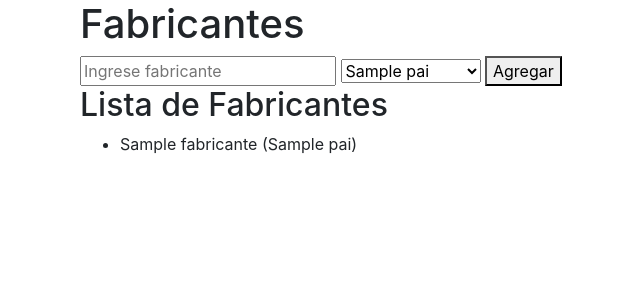
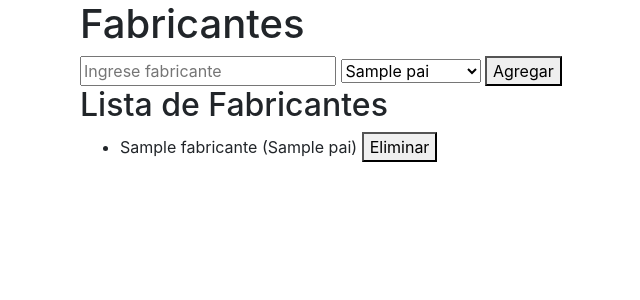
Before and after one commit to sofigonzalezz1/EFI_parte_1, a Flask app: page /fabricante_list in a window 1280 px wide. Shown: the part 56-356 px from the top of the page, without its empty margins (5-645 px from the left). Run offline with Flask 3, Linux system fonts and the light colour scheme; tables that the repository leaves empty hold one stand-in row (values such as "Sample post"); some libraries are stand-ins or nearby versions.

Commit message:
eliminacion_elementos

```diff
--- a/app.py
+++ b/app.py
@@ -62,9 +62,9 @@ def index():
 
 @app.route('/equipos_list', methods=["POST","GET"])
 def equipos():
-    equipos = Equipo.query.all()
-    modelos = Modelo.query.all()
-    fabricantes = Fabricante.query.all()
+    equipos = Equipo.query.filter_by(activo=True).all()
+    modelos = Modelo.query.filter_by(activo=True).all()
+    fabricantes = Fabricante.query.filter_by(activo=True).all()
     equipo_nuevo = None
     if request.method == 'POST':
         nombre = request.form["nombre"]
@@ -86,10 +86,18 @@ def equipos():
 
     return render_template('equipos_list.html', equipos=equipos, modelos = modelos, fabricantes = fabricantes, equipo_nuevo = equipo_nuevo)
 
+@app.route('/eliminar_equipo/<int:id>', methods=['POST'])
+def eliminar_equipo(id):
+    equipo = Equipo.query.get_or_404(id)
+    equipo.activo = False  # Marca como inactivo en lugar de eliminar
+    db.session.commit()
+    return redirect(url_for('equipos'))
+
+
 @app.route('/accesorio_list', methods=['POST', 'GET'])
 def accesorios():
-    equipos = Equipo.query.all()
-    accesorios = Accesorio.query.all()
+    equipos = Equipo.query.filter_by(activo=True).all()
+    accesorios = Accesorio.query.filter_by(activo=True).all()
 
     if request.method == 'POST':
         nombre = request.form.get('nombre')
@@ -108,10 +116,17 @@ def accesorios():
 
     return render_template('accesorio_list.html', accesorios=accesorios, equipos=equipos)
 
+@app.route('/eliminar_accesorio/<int:id>', methods=['POST'])
+def eliminar_accesorio(id):
+    accesorio = Accesorio.query.get_or_404(id)
+    accesorio.activo = False  # Marca como inactivo en lugar de eliminar
+    db.session.commit()
+    return redirect(url_for('accesorios'))
+
 @app.route('/caracteristica_list', methods=['POST', 'GET'])
 def caracteristicas():
-    equipos = Equipo.query.all()
-    caracteristicas = Caracteristica.query.all()
+    equipos = Equipo.query.filter_by(activo=True).all()
+    caracteristicas = Caracteristica.query.filter_by(activo=True).all()
     selected_equipo_id = None
 
     if request.method == 'POST':
@@ -132,10 +147,17 @@ def caracteristicas():
 
     return render_template('caracteristica_list.html', equipos=equipos, caracteristicas=caracteristicas, selected_equipo_id=selected_equipo_id)
 
+@app.route('/eliminar_caracteristica/<int:id>', methods=['POST'])
+def eliminar_caracteristica(id):
+    caracteristica = Caracteristica.query.get_or_404(id)
+    caracteristica.activo = False  # Marca como inactivo en lugar de eliminar
+    db.session.commit()
+    return redirect(url_for('caracteristicas'))
+
 @app.route('/fabricante_list', methods=['POST', 'GET'])
 def fabricantes():
-    fabricantes = Fabricante.query.all()
-    paises = Pais.query.all()
+    fabricantes = Fabricante.query.filter_by(activo=True).all()
+    paises = Pais.query.filter_by(activo=True).all()
     if request.method == 'POST':
         fabricante_nombre = request.form['nombre']
         pais_id = request.form['pais']
@@ -147,10 +169,18 @@ def fabricantes():
         return redirect(url_for('fabricantes'))
     return render_template('fabricante_list.html', fabricantes=fabricantes, paises=paises)
 
+@app.route('/eliminar_fabricante/<int:id>', methods=['POST'])
+def eliminar_fabricante(id):
+    fabricante = Fabricante.query.get_or_404(id)
+    fabricante.activo = False  # Marca como inactivo en lugar de eliminar
+    db.session.commit()
+    return redirect(url_for('fabricantes'))
+
+
 @app.route('/marca_list', methods=["POST","GET"])
 def marcas():
-    marcas = Marca.query.all()
-    fabricantes = Fabricante.query.all()
+    marcas = Marca.query.filter_by(activo=True).all()
+    fabricantes = Fabricante.query.filter_by(activo=True).all()
     if request.method=="POST":
         nombre = request.form["nombre"]
         categoria = request.form["categoria"]
@@ -169,10 +199,18 @@ def marcas():
         return redirect(url_for("marcas"))
     return render_template('marca_list.html', marcas = marcas, fabricantes = fabricantes)
 
+@app.route('/eliminar_marca/<int:id>', methods=['POST'])
+def eliminar_marca(id):
+    marca = Marca.query.get_or_404(id)
+    marca.activo = False  # Marca como inactivo en lugar de eliminar
+    db.session.commit()
+    return redirect(url_for('marcas'))
+
+
 @app.route('/modelo_list', methods=["POST","GET"])
 def modelos():
-    modelos = Modelo.query.all()
-    marcas = Marca.query.all()
+    modelos = Modelo.query.filter_by(activo=True).all()
+    marcas = Marca.query.filter_by(activo=True).all()
     if request.method=="POST":
         nombre = request.form["nombre"]
         marca_id = request.form["marca_id"]
@@ -201,10 +239,16 @@ def modelos():
 
     return render_template('modelo_list.html', modelos=modelos, marcas=marcas)
 
+@app.route('/eliminar_modelo/<int:id>', methods=['POST'])
+def eliminar_modelo(id):
+    modelo = Modelo.query.get_or_404(id)
+    modelo.activo = False  # Marca como inactivo en lugar de eliminar
+    db.session.commit()
+    return redirect(url_for('modelos'))
 
 @app.route('/proveedor_list', methods=["POST","GET"])
 def proveedor_list():
-    proveedores = Proveedor.query.all()
+    proveedores = Proveedor.query.filter_by(activo=True).all()
     if request.method == 'POST':
             nueva_razon_social = request.form['razon_social']
             nuevo_telefono = request.form['telefono']
@@ -221,6 +265,13 @@ def proveedor_list():
             return redirect(url_for('proveedor_list'))
     return render_template('proveedor_list.html', proveedores=proveedores)
 
+@app.route('/eliminar_proveedor/<int:id>', methods=['POST'])
+def eliminar_proveedor(id):
+    proveedor = Proveedor.query.get_or_404(id)
+    proveedor.activo = False  # Marca como inactivo en lugar de eliminar
+    db.session.commit()
+    return redirect(url_for('proveedores'))
+
 @app.route('/proveedor/editar/<int:id>', methods=['POST'])
 def editar_proveedor(id):
     proveedor = Proveedor.query.get(id)
@@ -232,18 +283,10 @@ def editar_proveedor(id):
         db.session.commit()
     return redirect(url_for('proveedor_list'))
 
-@app.route('/proveedor/eliminar/<int:id>', methods=['POST'])
-def eliminar_proveedor(id):
-    proveedor = Proveedor.query.get(id)
-    if proveedor:
-        db.session.delete(proveedor)
-        db.session.commit()
-    return redirect(url_for('proveedor_list'))
-
 @app.route('/stock', methods=['GET', 'POST'])
 def stock():
-    equipos = Equipo.query.all()
-    stocks = Stock.query.all()
+    equipos = Equipo.query.filter_by(activo=True).all()
+    stocks = Stock.query.filter_by(activo=True).all()
 
     if request.method == 'POST':
         equipo_id = request.form.get('equipo_id')
@@ -268,3 +311,10 @@ def stock():
         return redirect(url_for('stock'))
 
     return render_template('stock.html', stocks=stocks, equipos=equipos)
+
+@app.route('/eliminar_stock/<int:id>', methods=['POST'])
+def eliminar_stock(id):
+    stock = Stock.query.get_or_404(id)
+    stock.activo = False  # Marca como inactivo en lugar de eliminar
+    db.session.commit()
+    return redirect(url_for('stock'))
--- a/templates/accesorio_list.html
+++ b/templates/accesorio_list.html
@@ -28,6 +28,11 @@
             <td>{{ accesorio.equipo.nombre }}</td>
             <td>{{ accesorio.nombre }}</td>
             <td>{{ 'Compatible' if accesorio.compatibilidad else 'No compatible' }}</td>
+            <td>
+            <form action="{{ url_for('eliminar_accesorio', id=accesorio.id) }}" method="post" style="display:inline;">
+                <button type="submit">Eliminar</button>
+            </form>
+            </td>
         </tr>
         {% endfor %}
     </table>
--- a/templates/caracteristica_list.html
+++ b/templates/caracteristica_list.html
@@ -21,6 +21,10 @@
         {% for caracteristica in caracteristicas %}
             <li>{{ caracteristica.equipo.nombre }}</li>
             <li>{{ caracteristica.caracteristicas }}: {{ caracteristica.descripcion }}</li>
+            <form action="{{ url_for('eliminar_caracteristica', id=caracteristica.id) }}" method="post" style="display:inline;">
+                <button type="submit">Eliminar</button>
+            </form>
+
         {% endfor %}
     </ul>
 {% else %}
--- a/templates/equipos_list.html
+++ b/templates/equipos_list.html
@@ -22,6 +22,10 @@
     <ul>
         {% for equipo in equipos %}
             <li>{{ equipo.nombre }} ({{ equipo.modelo.nombre }})</li>
+            <form action="{{ url_for('eliminar_equipo', id=equipo.id) }}" method="post" style="display:inline;">
+                <button type="submit">Eliminar</button>
+            </form>
+
         {% endfor %}
     </ul>
 {% endblock %}
--- a/templates/fabricante_list.html
+++ b/templates/fabricante_list.html
@@ -14,7 +14,11 @@
     <h2>Lista de Fabricantes</h2>
     <ul>
         {% for fabricante in fabricantes %}
-            <li>{{ fabricante.nombre }} ({{ fabricante.pais.nombre }})</li>
+            <li>{{ fabricante.nombre }} ({{ fabricante.pais.nombre }})
+                <form action="{{ url_for('eliminar_fabricante', id=fabricante.id) }}" method="post" style="display:inline;">
+                    <button type="submit">Eliminar</button>
+                </form>
+            </li>
         {% endfor %}
     </ul>
 {% endblock %}
--- a/templates/marca_list.html
+++ b/templates/marca_list.html
@@ -29,6 +29,9 @@
             {% for marca in marcas %}
                 <li>
                     <a href="/marca/{{marca.id}}/modelos"> {{marca.nombre}} </a>
+                    <form action="{{ url_for('eliminar_marca', id=marca.id) }}" method="post" style="display:inline;">
+                        <button type="submit">Eliminar</button>
+                    </form>
                 </li>
             {% endfor %}
         </div>
--- a/templates/modelo_list.html
+++ b/templates/modelo_list.html
@@ -19,6 +19,9 @@
             <h4>Listado de Vehiculos</h4>
             {% for modelo in modelos %}
                 <li> {{modelo.nombre}}</li>
+                <form action="{{ url_for('eliminar_modelo', id=modelo.id) }}" method="post" style="display:inline;">
+                    <button type="submit">Eliminar</button>
+                </form>
             {% endfor %}
         </div>
     </div>
--- a/templates/stock.html
+++ b/templates/stock.html
@@ -32,6 +32,11 @@
                     <td>{{ stock.cantidad_disponible }}</td>
                     <td>{{ stock.cantidad_minima }}</td>
                     <td>{{ stock.ubicacion_almacen }}</td>
+                    <td>
+                    <form action="{{ url_for('eliminar_stock', id=stock.id) }}" method="post" style="display:inline;">
+                        <button type="submit">Eliminar</button>
+                    </form>
+                </td>
                 </tr>
             {% endfor %}
         </tbody>
```
Also changed, not shown: models.py (+14 -1 lines).
